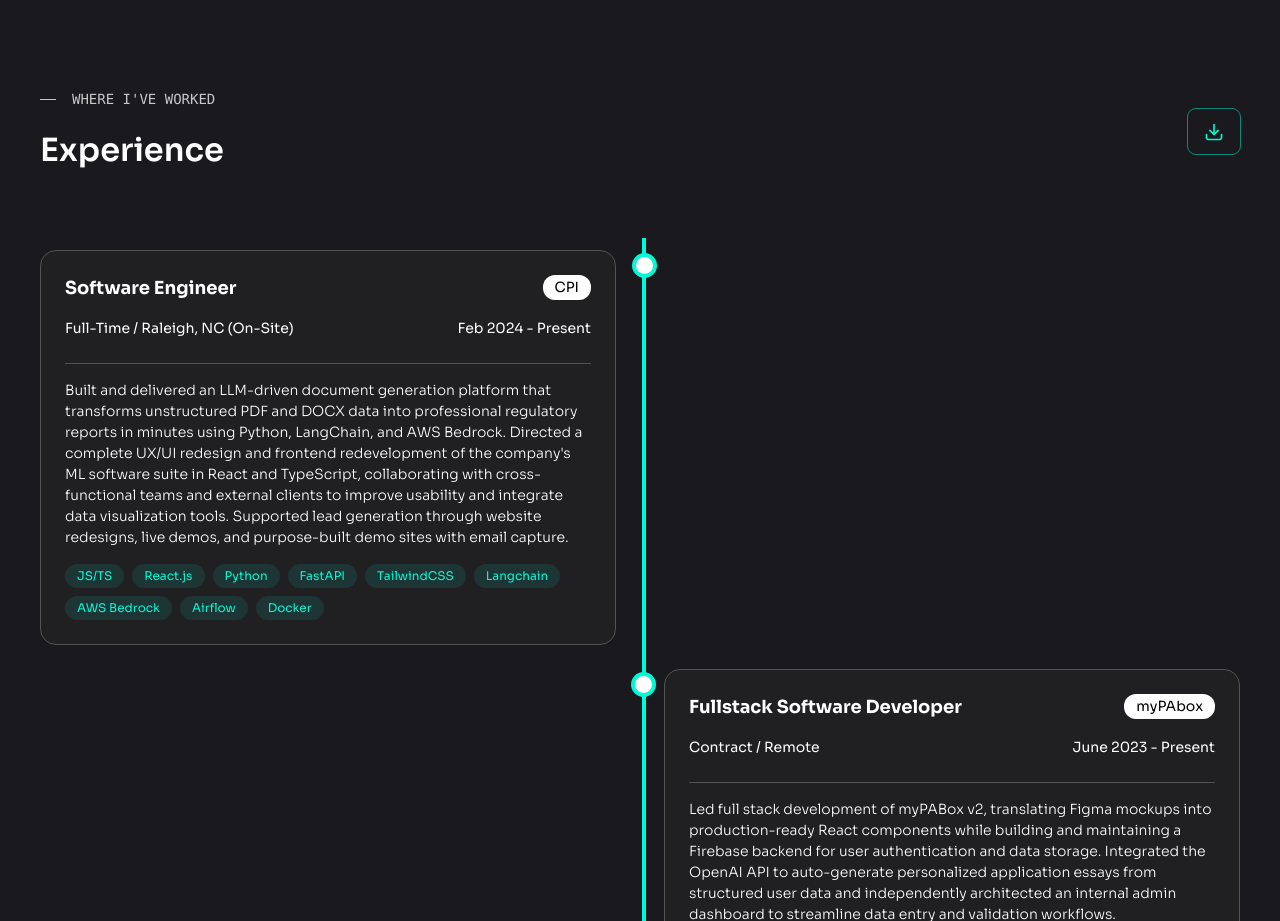
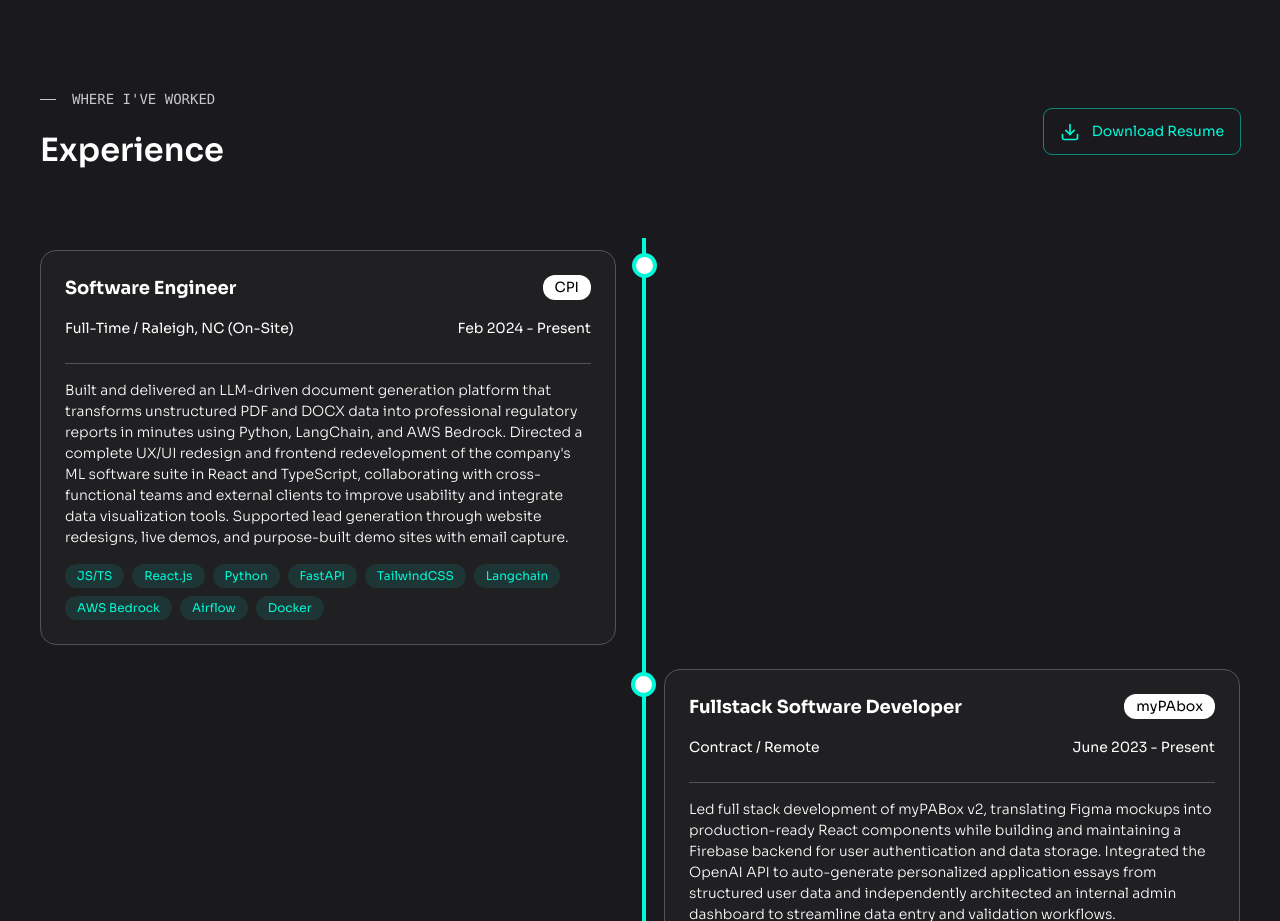
Before and after one commit to mtojong246/portfolio-2026, a React (Create React App) app in the folder portfolio-v3/: page / in a window 1280 px wide. Shown: the part 1660-2581 px from the top of the page. Built offline with nearby package versions, Linux system fonts and the light colour scheme; no server answers; what @imagekit/react would draw is missing.

Commit message:
fixing resume download button styling

```diff
--- a/portfolio-v3/src/routes/Home/sections/Experience.tsx
+++ b/portfolio-v3/src/routes/Home/sections/Experience.tsx
@@ -20,7 +20,7 @@
                             className="pulse-btn text-accent text-[14px] px-4 w-auto flex justify-center items-center h-[45px] relative"
                         >
                             <div className="w-[20px]"><DownloadIcon /></div>
-                            <p className="pl-3 hidden">Download Resume</p>
+                            <p className="pl-3 hidden sm:block">Download Resume</p>
                         </a>
                     </div>
                     <Timeline />
```
